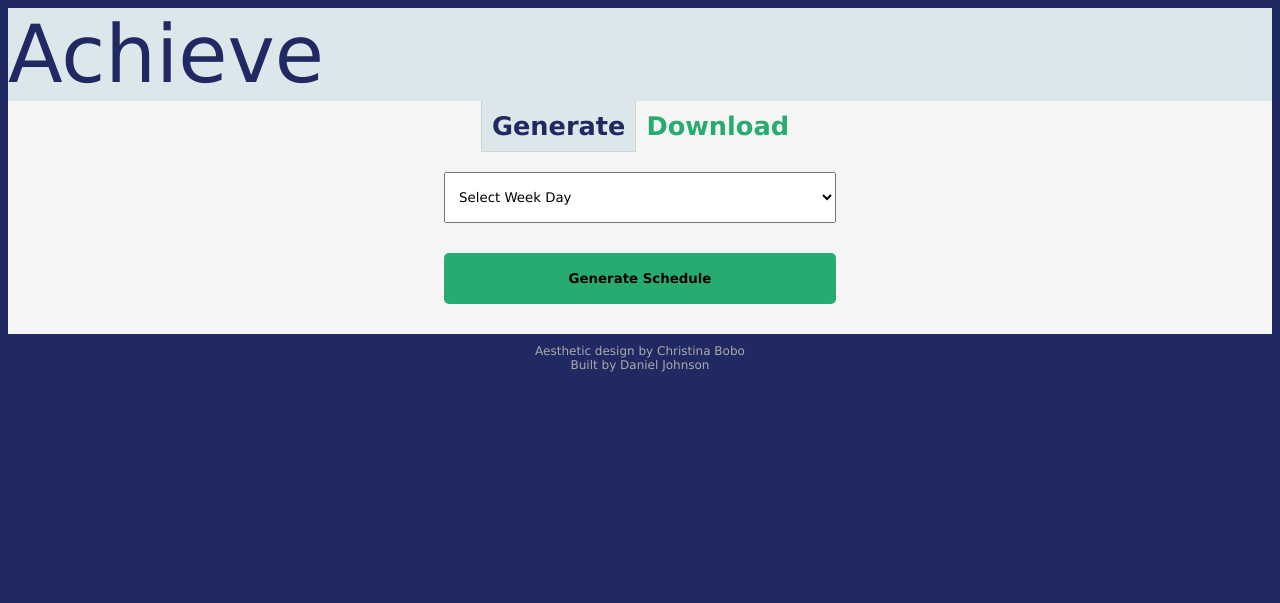
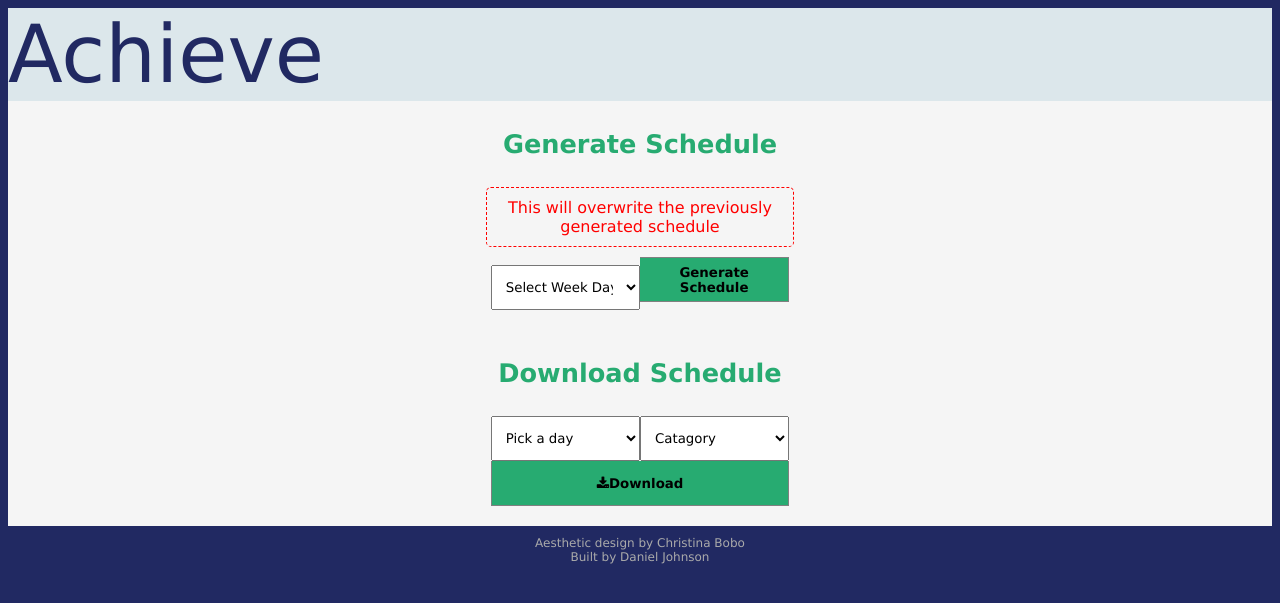
Before and after one commit to djjohnsongeek/achieve, a Python web app: template templates/schedule.html in a window 1280 px wide. Shown: the top 603 px of the page. Run offline with Jinja, Linux system fonts and the light colour scheme; the template is opened without the code that fills it, so the values that code supplies are empty.

Commit message:
schedules viewable by weekday, combined download.html and schedule.html

```diff
--- a/static/styles.css
+++ b/static/styles.css
@@ -57,11 +57,32 @@ footer
     width: 20%;
     height: 51px;
     background-color: rgb(39,171,113);
-    border-radius: 5px;
     border: none;
     font-family: "Lucida Sans Unicode", "Lucida Grande", sans-serif;
     font-weight: bold;
 }
+
+.view_schedules .btn_submit
+{
+    height: 45px;
+    padding: 5px;
+    width: 12%;
+    margin: 0;
+    border-radius: 0px;
+    border: 1px solid grey;
+    border-left: none;
+}
+#btn_download
+{
+    height: 45px;
+    padding: 5px;
+    width: 24%;
+    margin: 0;
+    border-radius: 0px;
+    border: 1px solid grey;
+    border-top: none;
+}
+
 .btn_submit:hover
 {
     background-color: rgb(79, 190, 142);
@@ -94,17 +115,27 @@ input, select
     padding: 10px 10px;
     margin: 10px;
 }
+
 input[type=text], input[type=time], input[type=password], input[type="number"]
 {
     width: 30%;
     height: 30px;
 }
+
 select, option
 {
     height: 51px;
     width: 31.5%;
     font-family: "Lucida Sans Unicode", "Lucida Grande", sans-serif;
 }
+
+.view_schedules select
+{
+    width: 12%;
+    height: 45px;
+    margin: 0;
+}
+
 .slct_weekday
 {
     width: 83px;
@@ -112,6 +143,7 @@ select, option
     margin-left: 0;
     text-align: center;
 }
+
 #mon, #mon2
 {
     margin-left: 10px;
@@ -395,6 +427,21 @@ select, option
 #btn_generate:active{
     border: 1px solid lightgrey;
 }
+
+.warning
+{
+    color: red;
+    border: 1px dashed;
+    padding: 3px;
+    padding-top: 10px;
+    padding-bottom: 10px;
+    border-radius: 5px;
+    background-color: whitesmoke;
+    display: inline-block;
+    margin-top: 0;
+    margin-bottom: 10px;
+    max-width: 300px;
+}
 /* ################################################### FLASK FLASHED MESSAGES ############################################################################ */
 .alert
 {
@@ -427,6 +474,12 @@ select, option
     height: 50px;
     background-color: whitesmoke;
 }
+
+.spacer_small
+{
+    height: 10px;
+    background-color: whitesmoke;
+}
 th, td
 {
     padding-top: 20px;
@@ -448,14 +501,6 @@ th
     font-weight: bold;
     color: rgb(39,171,113);
     color: #212962;
-}
-
-caption{
-    border-collapse: collapse;
-    padding-top: 20px;
-    padding-bottom: 20px;
-    font-size: 1.4em;
-    letter-spacing: 2px;
 }
 
 table
@@ -529,8 +574,8 @@ table
     height: 600px;
     float: right;
 }
- #table_staff_att, #table_staff_hours, #table_client_att, #table_client_hours, #table_class_info
- {
+#table_staff_att, #table_staff_hours, #table_client_att, #table_client_hours, #table_class_info
+{
     overflow-y: auto;
     height: 600px;
- }
+}
--- a/templates/clients.html
+++ b/templates/clients.html
@@ -24,7 +24,10 @@
             <input type="time" name="client_hours_end" id="client_hours_end" placeholder="hh:mm (24hr)"><br/><br/>
             <lable class="form_titles">Days Present (check all that apply)</lable><br/>
             <ul class="lst_client_days">
-                <li class="chbx_client_days"><input type="checkbox" id="monday1" name="monday" value="monday">Monday</li>
+                <li class="chbx_client_days">
+                    <input type="checkbox" id="monday1" name="monday" value="monday">
+                    <lable for="monday1">Monday</lable>
+                </li>
                 <li class="chbx_client_days"><input type="checkbox" id="tuesday1" name="tuesday" value="tuesday">Tuesday</li>
                 <li class="chbx_client_days"><input type="checkbox" id="wednesday1" name="wednesday" value="wednesday">Wednesday</li>
                 <li class="chbx_client_days"><input type="checkbox" id="thursday1" name="thursday" value="thursday">Thursday</li>
--- a/templates/schedule.html
+++ b/templates/schedule.html
@@ -3,18 +3,13 @@
 {% block title %}Scheduling{% endblock %}
 
 {% block main %}
-<div class="tabs">
-    <header style="padding: 0;">
-        <div class="tab_add-remove" style="background-color: rgb(220, 231, 235); border: 1px solid lightgrey;border-top: none;">
-            <a href="/schedule" style="color:#212962;">Generate</a>
-        </div><!--
-        --><div class="tab_update">
-            <a href="/download">Download</a>
-        </div>
+<div class="login_form">
+    <header>
+            <h1>Generate Schedule</h1>
     </header>
-</div>
-    <div class="login_form">
-        <form id="schedule_day" action="/schedule" method="POST">
+    <div class="spacer_small"></div>
+    <lable for="slct_schedule_day" class="warning">This will overwrite the previously generated schedule</lable><br/>
+    <form class="view_schedules" id="schedule_day" action="/schedule" method="POST">
         <select name="schedule_day" id="slct_schedule_day">
                 <option value="" disabled selected>Select Week Day</option>
                 <option value="monday">Monday</option>
@@ -22,9 +17,34 @@
                 <option value="wednesday">Wednesday</option>
                 <option value="thursday">Thursday</option>
                 <option value="friday">Friday</option>
-                </select><br/>
-            <button id="btn_generate" name="btn_generate">Generate Schedule</button>
+            </select><!--
+        --><button class="btn_submit" name="btn_generate">Generate Schedule</button>
     </form>
     <script src="../static/schedule.js" type="module"></script>
 </div>
+<div class="spacer_small"></div>
+<div class="login_form">
+    <header>
+            <h1>Download Schedule</h1>
+
+    </header>
+    <div class="spacer_small"></div>
+    <form class="view_schedules" action="/download" method="POST">
+        <select name="download_day">
+            <option selected disabled>Pick a day</option>
+            <option value="mon">Monday</option>
+            <option value="tue">Tuesday</option>
+            <option value="wed">Wednesday</option>
+            <option value="thu">Thursday</option>
+            <option value="fri">Friday</option>
+        </select><!--
+        --><select name="schedule_type">
+            <option value="" selected disabled>Catagory</option>
+            <option value="c">Client Schedule</option>
+            <option value="s">Staff Schedule</option>
+        </select><br/>
+        <button type="submit" id="btn_download" class="btn_submit"><i class="fa fa-download"></i>Download</button><br/>
+    </form>
+    <div class="spacer_small"></div>
+</div>
 {% endblock %}
```
Also changed, not shown: TODO.txt (+5 -5 lines), achieve.py (+78 -24 lines), templates/downloads.html (deleted, +0 -18 lines), templates/staff-or-client-schedule.html (+34 -10 lines), templates/test.html (added, +59 -0 lines), templates/view-schedule.html (+13 -1 lines). Lines whose indentation alone changed are shown as unchanged.
